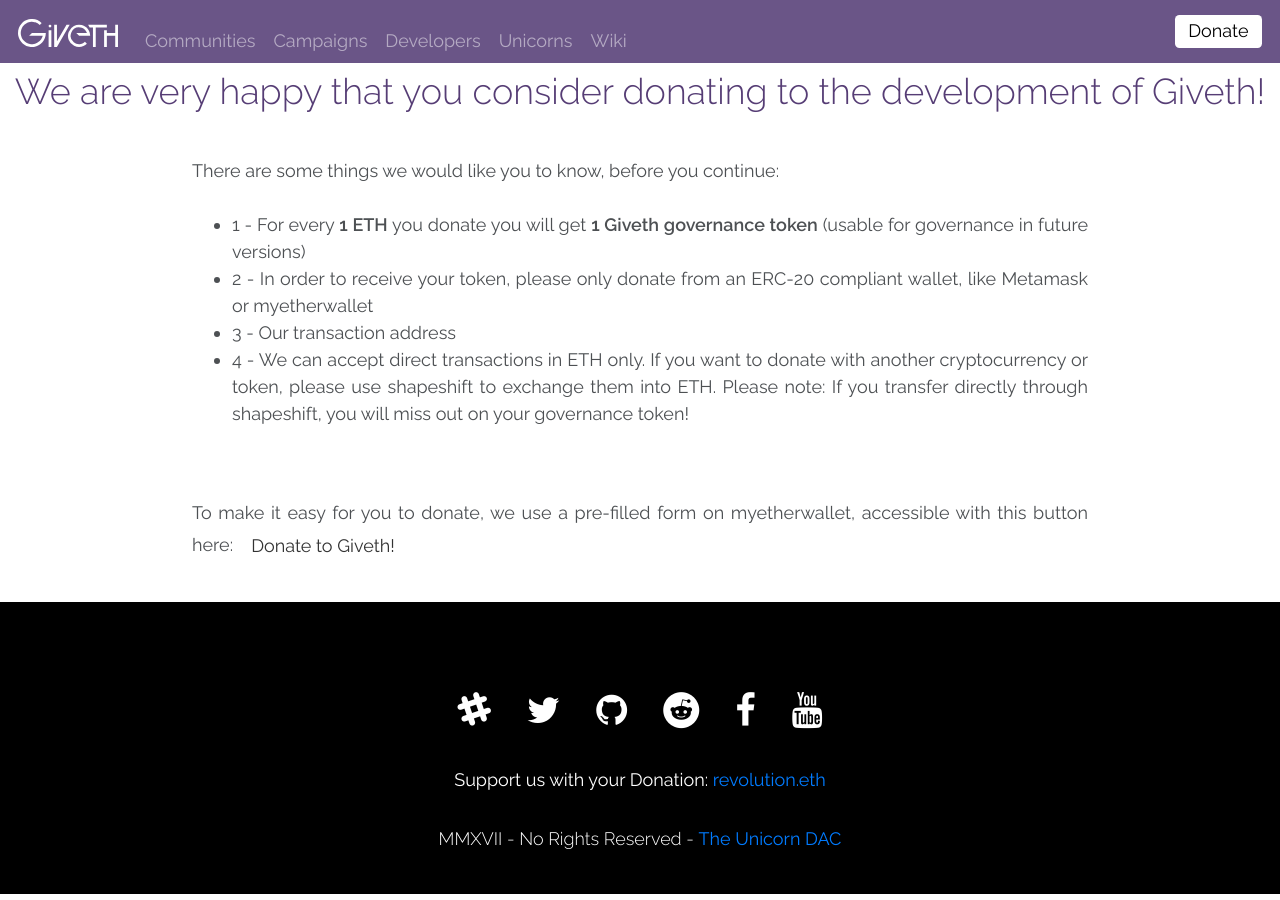
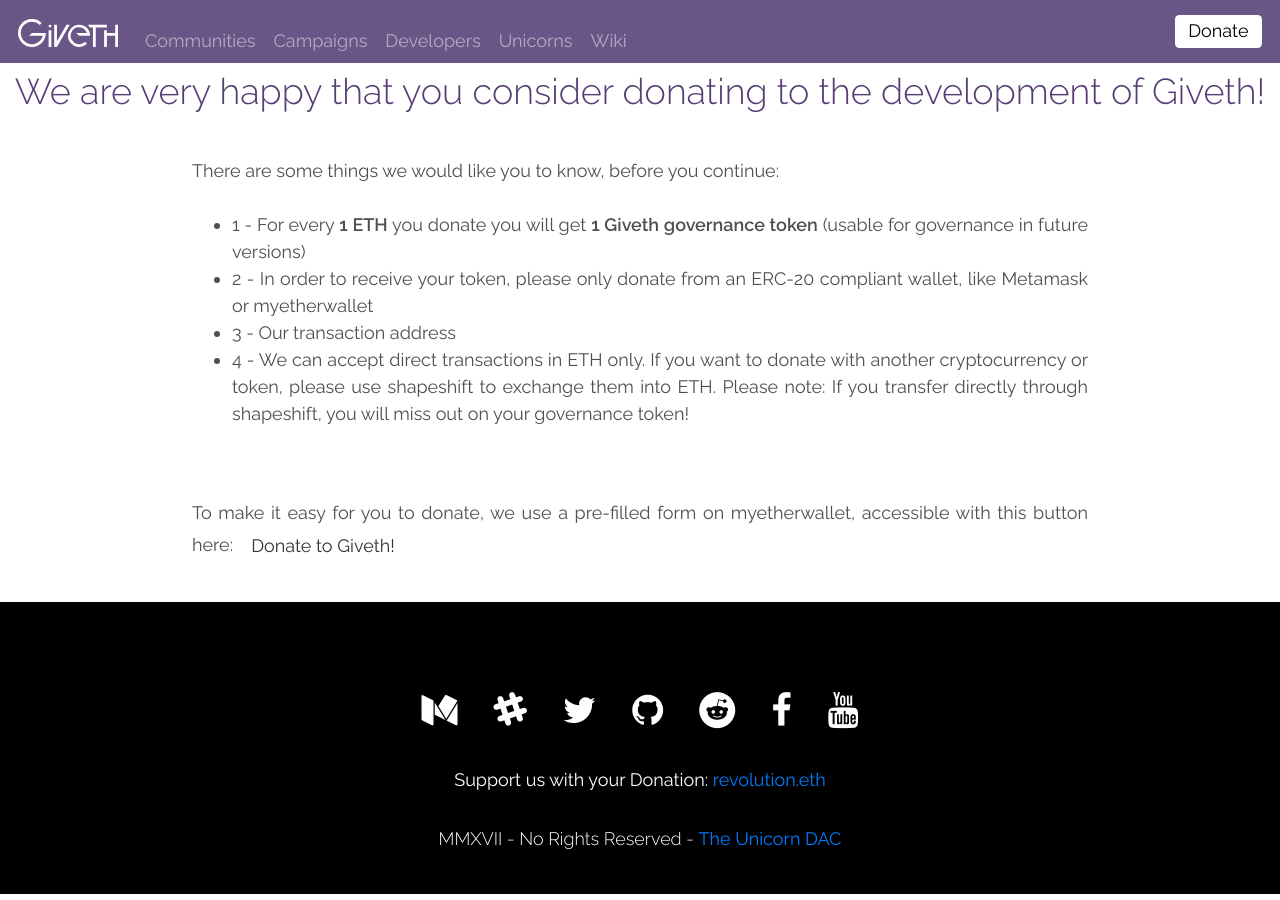
Before and after one commit to Giveth/website, a Jekyll site: the page built from donate/index.html, in a window 1280 px wide. Built offline with Jekyll 4.4.1, drawn with Linux system fonts in a browser that asks for light colours; nearby versions of some CDN libraries; a script that is not in the unit is left out.

Commit message:
Added medium to social links

```diff
--- a/_config.yml
+++ b/_config.yml
@@ -10,6 +10,7 @@
 baseurl: "" # the subpath of your site, e.g. /blog
 url: "https://giveth.io" # the base hostname & protocol for your site
 theme: minima
+medium: https://medium.com/giveth/
 slack: https://slack.giveth.io
 twitter_username: givethio
 github_username: giveth
--- a/_includes/footer.html
+++ b/_includes/footer.html
@@ -1,5 +1,11 @@
 <footer id="footer" class="container-fluid background-black">
   <ul class="col d-flex justify-content-center hide-list-style flex-wrap">
+
+    {% if site.medium %}
+      <li>
+        <a href="{{ site.medium }}"><i class="fa fa-medium"></i></a>
+      </li>
+    {% endif %}
 
     {% if site.slack %}
       <li>
```
